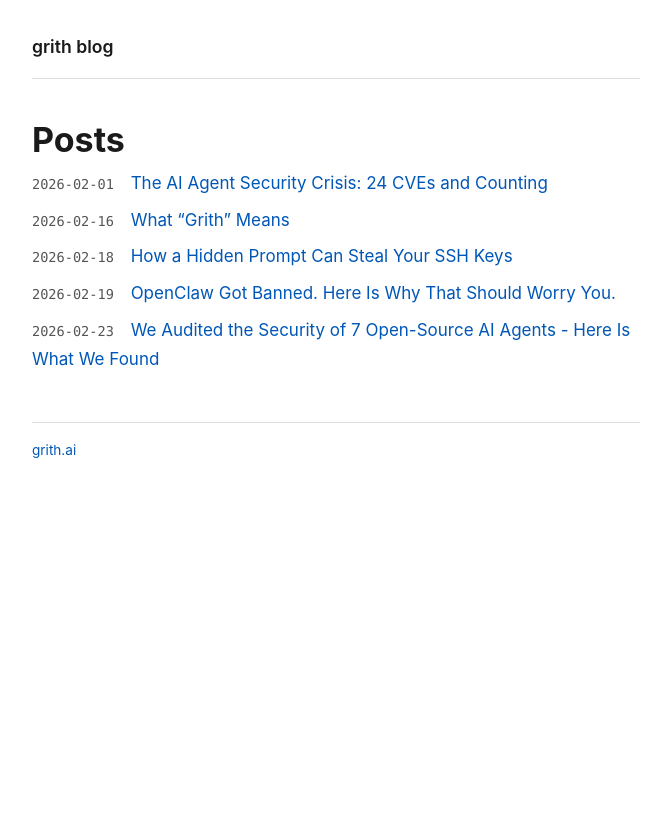
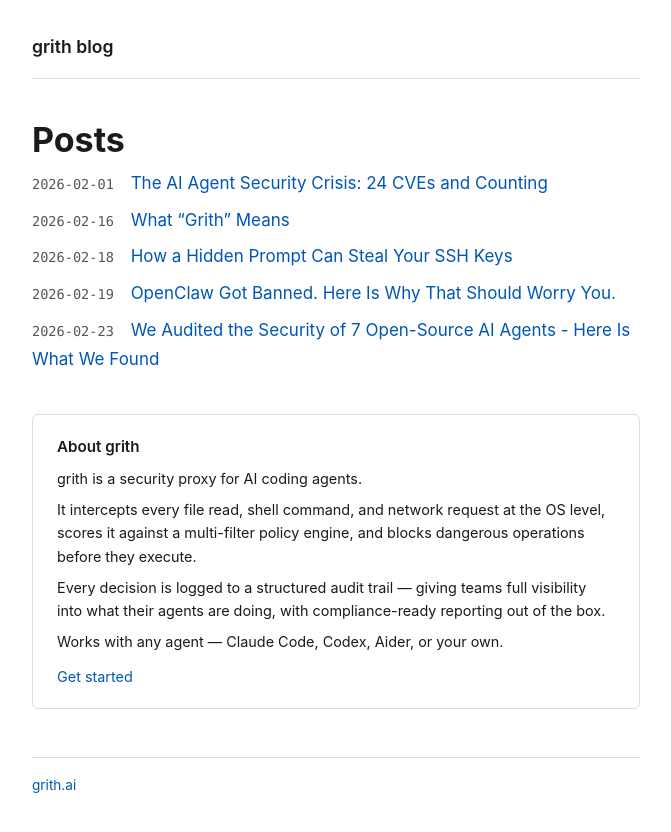
Before and after one commit to grith-ai/grith-ai.github.io, a Jekyll site: the page built from index.html, in a window 1280 px wide. Shown: the top 832 px of the page, without its empty margins (304-975 px from the left). Built offline with Jekyll 4.4.1, drawn with Linux system fonts in a browser that asks for light colours.

Commit message:
Add "About grith" section to index.html with project details

```diff
--- a/index.html
+++ b/index.html
@@ -11,3 +11,11 @@
   </li>
   {% endfor %}
 </ul>
+<aside class="about-box">
+  <p class="about-heading">About grith</p>
+  <p>grith is a security proxy for AI coding agents.</p>
+  <p>It intercepts every file read, shell command, and network request at the OS level, scores it against a multi-filter policy engine, and blocks dangerous operations before they execute.</p>
+  <p>Every decision is logged to a structured audit trail — giving teams full visibility into what their agents are doing, with compliance-ready reporting out of the box.</p>
+  <p>Works with any agent — Claude Code, Codex, Aider, or your own.</p>
+  <p class="about-links"><a href="https://grith.ai">Get started</a></p>
+</aside>
```
